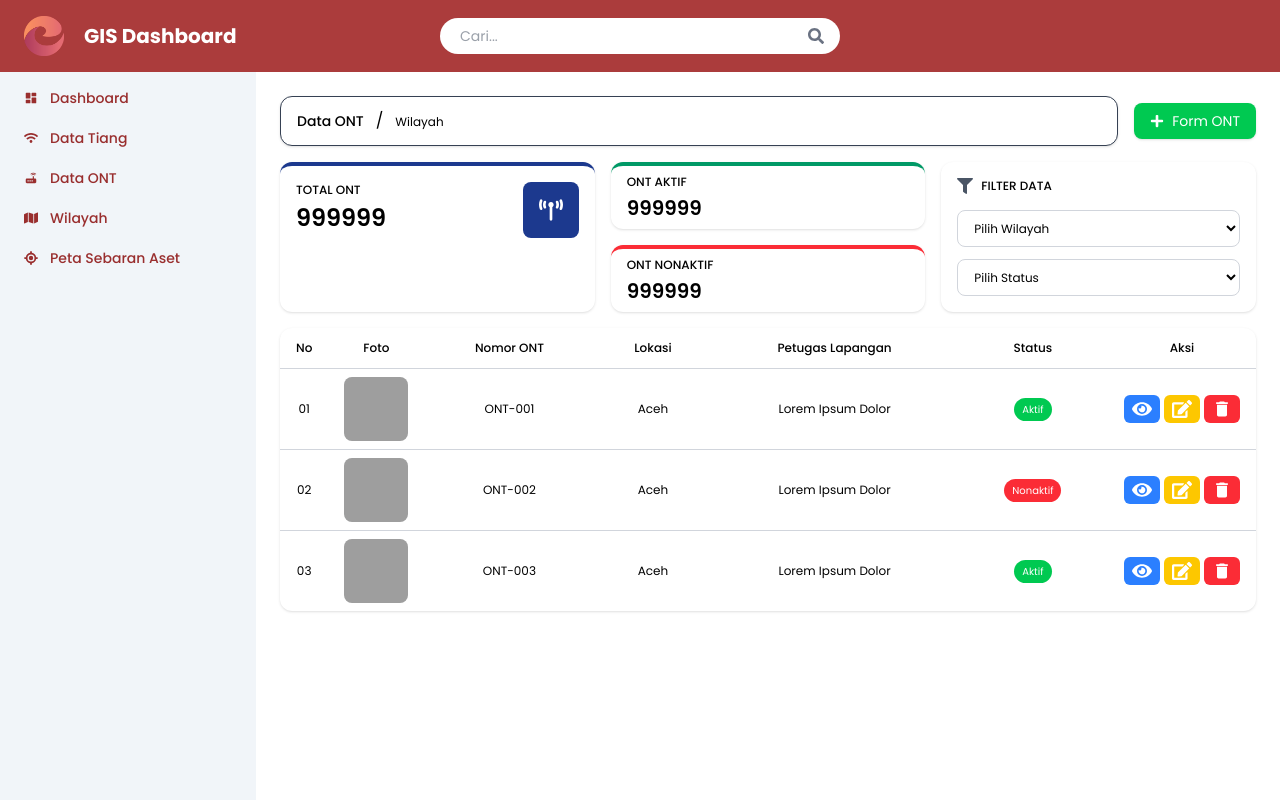
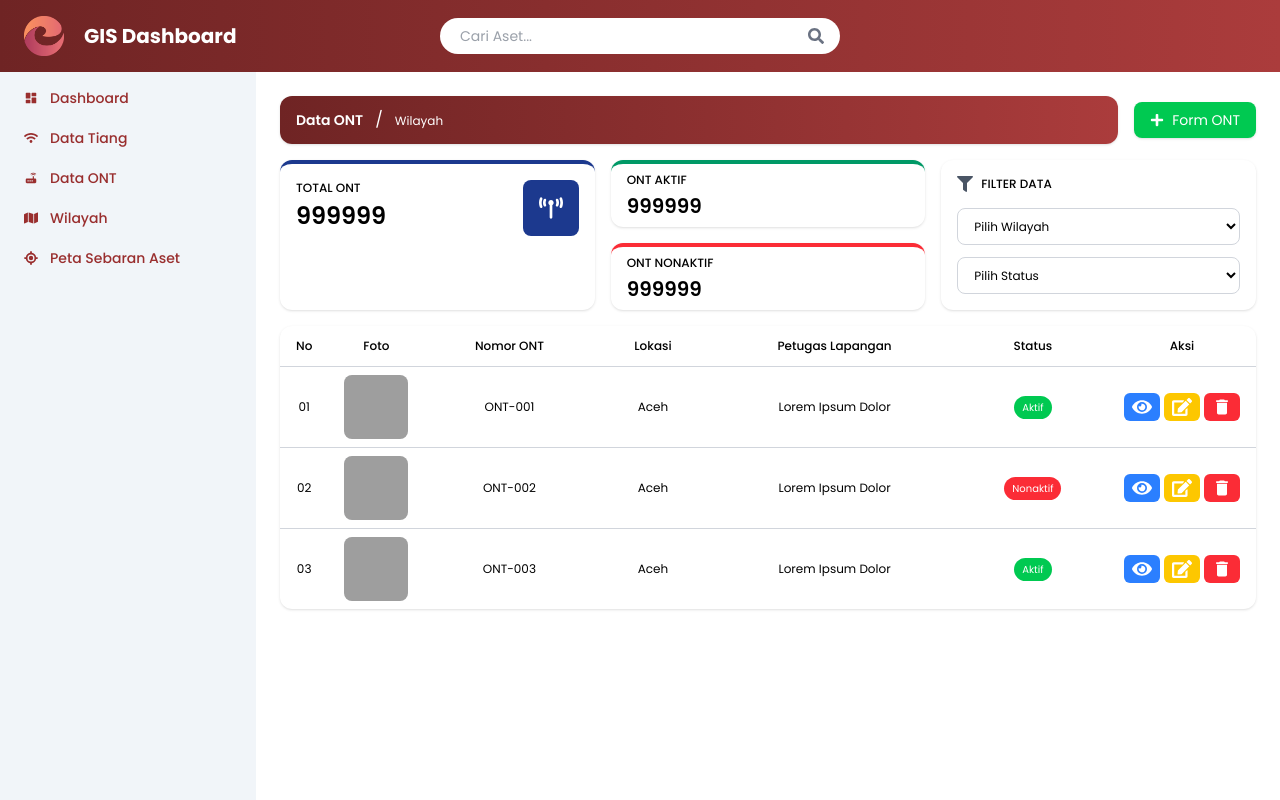
Before and after one commit to Adityammar65/dashboard-gis, a Laravel app: page /DataONT in a window 1280 px wide. Run offline with Laravel 12, Linux system fonts and the light colour scheme; style sheets or scripts are compiled from the project's sources; some libraries are stand-ins or nearby versions; grey boxes are pictures that could not be loaded.

Commit message:
Update: Perbaikan Dokumentasi, Menambahkan View Login, Perbaikan Tampilan UI

```diff
--- a/app/Http/Controllers/PageController.php
+++ b/app/Http/Controllers/PageController.php
@@ -42,18 +42,31 @@ class PageController extends Controller
         return Inertia::render('Wilayah');
     }
 
-    // PetaSebaranAset
+    // Peta Sebaran Aset
 
     public function PetaSebaranAset()
     {
         return Inertia::render('PetaSebaranAset');
     }
+
+    // Detail Tiang
+
     public function DetailTiang()
     {
         return Inertia::render('DetailTiang');
     }
+
+    // Detail ONT
+
     public function DetailONT()
     {
-        return inertia::render('DetailONT');
+        return Inertia::render('DetailONT');
+    }
+
+    // Login
+
+    public function Login()
+    {
+        return Inertia::render('Login');
     }
 }
--- a/resources/js/Components/Header.jsx
+++ b/resources/js/Components/Header.jsx
@@ -2,9 +2,10 @@ import { FaSearch } from "react-icons/fa";
 
 export default function Header() {
     return (
-        <header className="sticky top-0 z-50 flex h-18 items-center justify-between bg-[#ab3c3c] px-6 py-2">
+        <header className="sticky top-0 z-50 flex h-18 items-center justify-between bg-gradient-to-r from-[#6F2424] to-[#AB3C3C] px-6 py-2">
 
             {/* Logo + Judul */}
+
             <div className="flex items-center gap-5">
                 <div>
                     <img
@@ -20,18 +21,18 @@ export default function Header() {
             </div>
 
             {/* Search Bar */}
+
             <div className="absolute left-1/2 w-[400px] -translate-x-1/2">
                 <div className="relative">
                     <input
                         type="text"
-                        placeholder="Cari..."
+                        placeholder="Cari Aset..."
                         className="w-full rounded-full bg-white px-5 py-2 pr-10 text-sm text-gray-700 outline-none"
                     />
 
                     <FaSearch className="absolute right-4 top-1/2 -translate-y-1/2 text-gray-500 transition hover:text-[#ab3c3c]" />
                 </div>
             </div>
-
         </header>
     );
 }
--- /dev/null
+++ b/resources/js/Layouts/AuthLayout.jsx
@@ -0,0 +1,26 @@
+export default function AuthLayout({ children }) {
+    return (
+        <div className="flex h-screen font-poppins">
+
+            {/* Ilustrasi */}
+
+            <div className="w-1/2 flex items-center justify-center" style={{ backgroundImage: "linear-gradient(rgba(0, 0, 0, 0.6), rgba(0, 0, 0, 0.5)), url('public/Assets/LoginBackground.jpg')", backgroundSize: 'cover', backgroundPosition: 'center' }}>
+                <div className="flex flex-row items-center gap-8">
+                    <img src="public/Assets/Logo.png" alt="Logo" className="w-25" />
+                    <div className="flex flex-col gap-3 items-left">
+                        <span className="text-2xl font-bold text-white">GIS Dashboard</span>
+                        <span className="text-xs font-semibold text-white w-80">
+                            Sistem Dashboard GIS untuk memantau, mengelola, dan memetakan aset jaringan Tiang dan ONT secara terpusat.
+                        </span>
+                    </div>
+                </div>
+            </div>
+
+            {/* Form Login */}
+
+            <div className="bg- w-1/2 flex items-center justify-center">
+                {children}
+            </div>
+        </div>
+    );
+}
--- a/resources/js/Pages/Dashboard.jsx
+++ b/resources/js/Pages/Dashboard.jsx
@@ -11,18 +11,17 @@ import {
 import { FaTowerBroadcast } from "react-icons/fa6";
 import { MdRouter, MdStorage } from "react-icons/md";
 import MapView from "../Components/MapView";
-import { Link } from "@inertiajs/react";
 
 export default function Dashboard() {
     return (
         <MainLayout>
             <div className="space-y-4 ml-64 ">
 
-                {/* Header Dashboard */}
+                {/* Header */}
 
                 <div className="flex items-center gap-3">
-                    <div className="flex-1 rounded-xl border border-gray-700 bg-white px-4 py-3 shadow">
-                        <span className="text-sm font-medium">
+                    <div className="flex-1 rounded-xl bg-gradient-to-r from-[#6F2424] to-[#AB3C3C] px-4 py-3 shadow text-white">
+                        <span className="text-sm font-semibold">
                             Dashboard Overview
                         </span>
                         <span className="mx-3">/</span>
@@ -151,8 +150,6 @@ export default function Dashboard() {
                     </div>
                 </div>
 
-                {/* Bagian bawah */}
-
                 <div className="grid grid-cols-1 gap-4 xl:grid-cols-3">
 
                     {/* Peta */}
@@ -191,7 +188,7 @@ export default function Dashboard() {
 
                     {/* Pembaruan Aset */}
 
-                    <div className="rounded-xl border-t-4 border-blue-600 bg-white p-4 shadow">
+                    <div className="rounded-xl border-t-4 border-blue-600 bg-white p-4 shadow hover:scale-102 transition-all duration-200">
                         <div className="flex items-center justify-between">
                             <div>
                                 <p className="text-xs font-medium">
--- a/resources/js/Pages/DataONT.jsx
+++ b/resources/js/Pages/DataONT.jsx
@@ -41,8 +41,8 @@ export default function ONT() {
                 {/* Header */}
 
                 <div className="flex items-center gap-4">
-                    <div className="items-center flex-1 rounded-xl border border-gray-700 bg-white px-4 py-3 shadow">
-                        <span className="text-sm font-medium">
+                    <div className="items-center flex-1 rounded-xl bg-gradient-to-r from-[#6F2424] to-[#AB3C3C] px-4 py-3 shadow text-white">
+                        <span className="text-sm font-semibold">
                             Data ONT
                         </span>
 
@@ -264,7 +264,7 @@ export default function ONT() {
                                                 {/* Detail */}
 
                                                 <a
-                                                   href="DetailONT"
+                                                    href="DetailONT"
                                                     className="rounded-md bg-blue-500 px-2 py-1 text-[10px] font-medium text-white transition hover:bg-blue-600"
                                                 >
                                                     <FaEye className="text-xl" />
--- a/resources/js/Pages/DataTiang.jsx
+++ b/resources/js/Pages/DataTiang.jsx
@@ -41,8 +41,8 @@ export default function Tiang() {
                 {/* Header */}
 
                 <div className="flex items-center gap-4">
-                    <div className="items-center flex-1 rounded-xl border border-gray-700 bg-white px-4 py-3 shadow">
-                        <span className="text-sm font-medium">
+                    <div className="items-center flex-1 rounded-xl bg-gradient-to-r from-[#6F2424] to-[#AB3C3C] text-white px-4 py-3 shadow">
+                        <span className="text-sm font-semibold">
                             Data Tiang
                         </span>
 
--- /dev/null
+++ b/resources/js/Pages/Login.jsx
@@ -0,0 +1,90 @@
+import AuthLayout from "../Layouts/AuthLayout";
+import { FiEye, FiEyeOff } from "react-icons/fi";
+import { useState } from 'react';
+
+export default function Login() {
+    const [showPassword, setShowPassword] = useState(false);
+    return (
+        <AuthLayout>
+            <div className="flex p-6">
+                <form className="space-y-5">
+
+                    {/* Username */}
+
+                    <div>
+                        <label
+                            htmlFor="username"
+                            className="mb-2 block text-sm font-medium text-gray-700"
+                        >
+                            Username
+                        </label>
+
+                        <input
+                            type="text"
+                            id="username"
+                            name="username"
+                            placeholder="Masukkan username"
+                            className="w-full rounded-lg border border-gray-300 bg-white px-4 py-3 text-sm text-gray-900 outline-none transition placeholder:text-gray-400 focus:border-[#ab3c3c] focus:ring-2 focus:ring-[#7F1D32]/10"
+                        />
+                    </div>
+
+                    {/* Password */}
+
+                    <div>
+                        <label
+                            htmlFor="password"
+                            className="mb-2 block text-sm font-medium text-gray-700"
+                        >
+                            Password
+                        </label>
+
+                        <div className="relative">
+                            <input
+                                type={showPassword ? "text" : "password"}
+                                id="password"
+                                name="password"
+                                placeholder="Masukkan password"
+                                className="w-full rounded-lg border border-gray-300 bg-white px-4 py-3 pr-12 text-sm text-gray-900 outline-none transition placeholder:text-gray-400 focus:border-[#ab3c3c] focus:ring-2 focus:ring-[#7F1D32]/10"
+                            />
+
+                            {/* Toggle Preview Password */}
+
+                            <button
+                                type="button"
+                                onClick={() => setShowPassword(!showPassword)}
+                                className="absolute right-4 top-1/2 -translate-y-1/2 text-gray-400 hover:text-gray-600"
+                                aria-label={showPassword ? "Sembunyikan password" : "Tampilkan password"}
+                            >
+                                {showPassword ? (
+                                    <FiEyeOff size={20} />
+                                ) : (
+                                    <FiEye size={20} />
+                                )}
+                            </button>
+                        </div>
+                    </div>
+
+                    {/* Forgot Password */}
+
+                    <div className="text-right">
+                        <a
+                            href="#"
+                            className="text-sm text-gray-500 transition hover:text-[#ab3c3c]"
+                        >
+                            Lupa password?
+                        </a>
+                    </div>
+
+                    {/* Login Button */}
+
+                    <button
+                        type="submit"
+                        className="w-full rounded-lg bg-[#ab3c3c] px-4 py-3 text-sm font-semibold text-white transition hover:bg-[#68182A] focus:outline-none focus:ring-2 focus:ring-[#7F1D32]/30"
+                    >
+                        Masuk
+                    </button>
+                </form>
+            </div>
+        </AuthLayout>
+    );
+}
--- a/resources/js/Pages/Peta.jsx
+++ /dev/null
@@ -1,40 +0,0 @@
-import MainLayout from "../Layouts/MainLayout";
-import MapView from "../Components/MapView";
-import { Link } from "@inertiajs/react";
-
-export default function Peta() {
-    return (
-        <MainLayout>
-            <div className="space-y-4">
-
-                {/* Header */}
-
-                <div className="flex items-center justify-between">
-                    <div>
-                        <h1 className="text-xl font-semibold">
-                            Peta Sebaran Aset GIS
-                        </h1>
-
-                        <p className="text-sm text-gray-500">
-                            Menampilkan lokasi aset berdasarkan koordinat.
-                        </p>
-                    </div>
-
-                    <Link
-                        href="/dashboard-gis/Home"
-                        className="rounded-lg bg-gray-200 px-4 py-2 text-sm font-medium text-gray-700 hover:bg-gray-300"
-                    >
-                        Kembali
-                    </Link>
-                </div>
-
-                {/* Map */}
-
-                <div className="h-[calc(100vh-100px)] overflow-hidden rounded-xl bg-white shadow">
-                    <MapView />
-                </div>
-
-            </div>
-        </MainLayout>
-    );
-}
--- a/resources/js/Pages/PetaSebaranAset.jsx
+++ b/resources/js/Pages/PetaSebaranAset.jsx
@@ -1,5 +1,5 @@
 import { useState } from "react";
-import { FaSearch, FaChevronDown } from "react-icons/fa";
+import { FaChevronDown } from "react-icons/fa";
 import MainLayout from "../Layouts/MainLayout";
 import MapView from "../Components/MapView";
 
@@ -12,55 +12,41 @@ export default function Peta() {
         <MainLayout>
             <div className="space-y-4 ml-64">
 
-                {/* Judul */}
+                {/* Header */}
+
                 <div className="flex items-center gap-3">
-                    <div className="flex-1 rounded-xl border border-gray-700 bg-white px-4 py-3 shadow">
-                        <span className="text-sm font-medium">
+                    <div className="flex-1 rounded-xl bg-gradient-to-r from-[#6F2424] to-[#AB3C3C] text-white px-4 py-3 shadow">
+                        <span className="text-sm font-semibold">
                             Peta Sebaran Aset
                         </span>
                         <span className="mx-3">/</span>
-                        <span classname="text-xs font-light"> Wilayah saat ini  </span>
+                        <span className="text-xs font-light"> Wilayah saat ini  </span>
                     </div>
-
-
                 </div>
 
-                {/* Area utama */}
                 <div className="grid grid-cols-[250px_minmax(0,1fr)] gap-3">
-
-                    {/* ================= PANEL KIRI ================= */}
                     <div className="space-y-3">
 
-                        {/* Inspeksi Aset */}
+                        {/* Panel Aset */}
+
                         <div className="bg-white px-3.5 py-4 shadow-md">
 
                             <h2 className="mb-3 text-[11px] font-bold text-gray-800">
                                 INSPEKSI ASET
                             </h2>
 
-                            {/* Search */}
-                            <div className="relative">
-                                <FaSearch className="absolute left-3 top-1/2 -translate-y-1/2 text-sm text-gray-700" />
+                            {/* Jenis aset */}
 
-                                <input
-                                    type="text"
-                                    placeholder="Cari nomor aset....."
-                                    className="h-8 w-full rounded-md bg-gray-200 pl-9 pr-3 text-[10px] text-gray-700 outline-none transition focus:bg-white focus:ring-1 focus:ring-gray-400"
-                                />
-                            </div>
-
-                            {/* Jenis aset */}
                             <div className="mt-3 grid grid-cols-3 gap-3">
                                 {["Semua", "ONT", "Tiang"].map((type) => (
                                     <button
                                         key={type}
                                         type="button"
                                         onClick={() => setAssetType(type)}
-                                        className={`h-7 rounded-md border border-gray-800 px-2 text-[10px] font-semibold transition ${
-                                            assetType === type
-                                                ? "bg-black text-white"
-                                                : "bg-white text-gray-800 hover:bg-gray-100"
-                                        }`}
+                                        className={`h-7 rounded-md border border-gray-800 px-2 text-[10px] font-semibold transition ${assetType === type
+                                            ? "bg-black text-white"
+                                            : "bg-white text-gray-800 hover:bg-gray-100"
+                                            }`}
                                     >
                                         {type}
                                     </button>
@@ -68,6 +54,7 @@ export default function Peta() {
                             </div>
 
                             {/* Filter */}
+
                             <div className="mt-2 grid grid-cols-2 gap-3">
 
                                 <div className="relative">
@@ -102,6 +89,7 @@ export default function Peta() {
                             </div>
 
                             {/* Statistik */}
+
                             <div className="mt-3 grid grid-cols-3 gap-4">
 
                                 <div className="flex h-11 flex-col items-center justify-center rounded-md border border-gray-800">
@@ -135,6 +123,7 @@ export default function Peta() {
                         </div>
 
                         {/* Layer Peta */}
+
                         <div className="bg-white px-4 py-4 shadow-md">
 
                             <h2 className="text-[11px] font-bold text-gray-800">
@@ -166,16 +155,17 @@ export default function Peta() {
 
                     </div>
 
-                    {/* ================= MAP ================= */}
+                    {/* Peta Sebaran Aset */}
+
                     <div className="relative z-0 bg-white p-4">
-
-                        {/* Header Map */}
                         <div className="flex items-start justify-between">
 
                             <div>
                                 <h2 className="text-sm font-semibold text-gray-800">
                                     Peta Sebaran Aset GIS
                                 </h2>
+
+                                {/* Legenda */}
 
                                 <div className="mt-2 flex items-center gap-4 text-[10px] text-gray-600">
                                     <span className="flex items-center gap-2">
@@ -202,11 +192,11 @@ export default function Peta() {
                         </div>
 
                         {/* Label koordinat */}
+
                         <div className="mt-2 text-[10px] text-gray-600">
                             Koordinat
                         </div>
 
-                        {/* Map */}
                         <div className="relative z-0 h-[520px] overflow-hidden rounded-b-sm">
                             <MapView />
                         </div>
--- a/resources/js/Pages/Wilayah.jsx
+++ b/resources/js/Pages/Wilayah.jsx
@@ -14,8 +14,8 @@ export default function Tiang() {
                 {/* Header */}
 
                 <div className="flex items-center gap-4">
-                    <div className="items-center flex-1 rounded-xl border border-gray-700 bg-white px-4 py-3 shadow">
-                        <span className="text-sm font-medium">
+                    <div className="items-center flex-1 rounded-xl bg-gradient-to-r from-[#6F2424] to-[#AB3C3C] text-white px-4 py-3 shadow">
+                        <span className="text-sm font-semibold">
                             Data Wilayah
                         </span>
 
--- a/routes/web.php
+++ b/routes/web.php
@@ -12,4 +12,8 @@ Route::get('/Peta', [PageController::class, 'Peta']);
 Route::get('/Wilayah', [PageController::class, 'Wilayah']);
 Route::get('/PetaSebaranAset', [PageController::class, 'PetaSebaranAset']);
 Route::get('/DetailTiang', [PageController::class, 'DetailTiang']);
-Route::get('/DetailONT',[PageController::class,'DetailONT']);
+Route::get('/DetailONT', [PageController::class, 'DetailONT']);
+
+// Auth
+
+Route::get('/Login', [PageController::class, 'Login']);
```
Also changed, not shown: public/Assets/LoginBackground.jpg (added).
